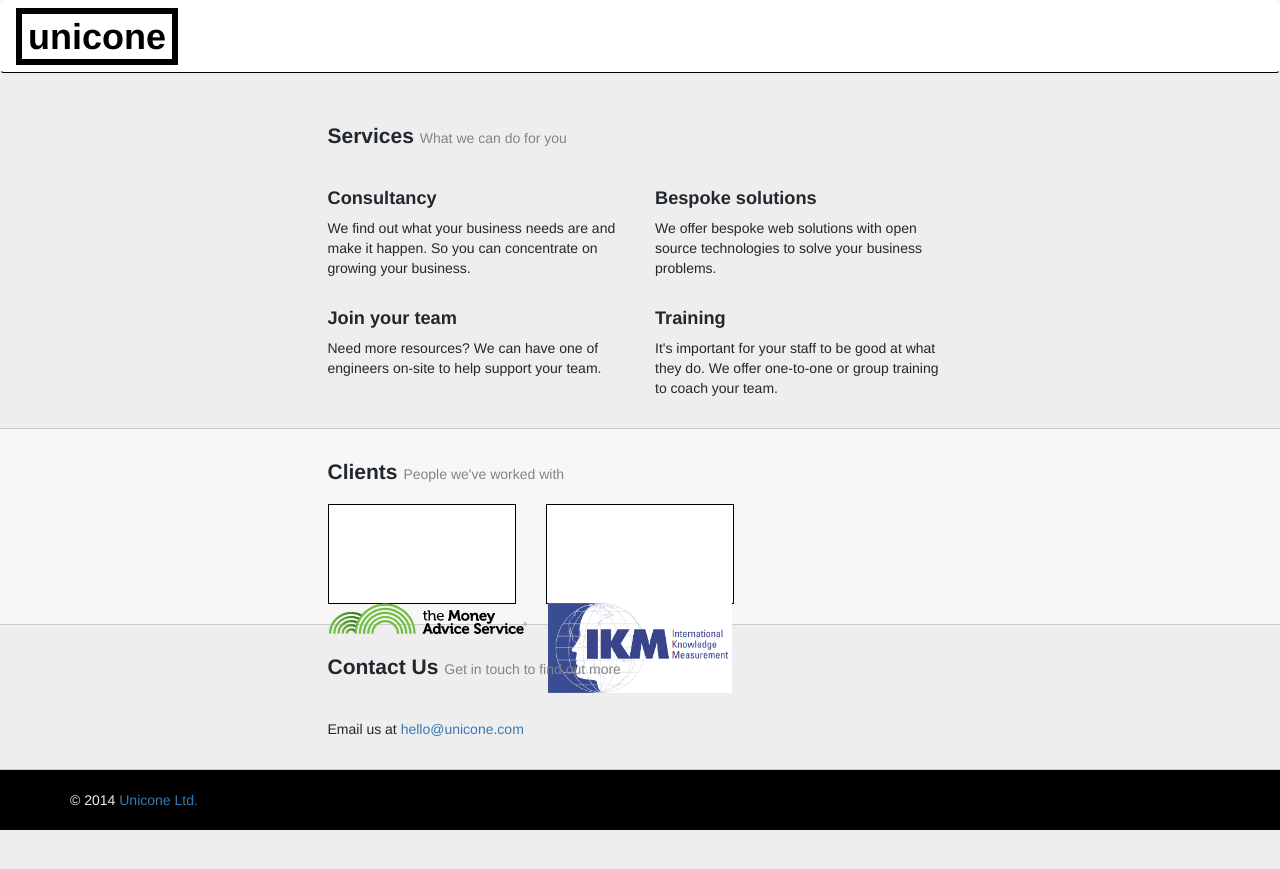
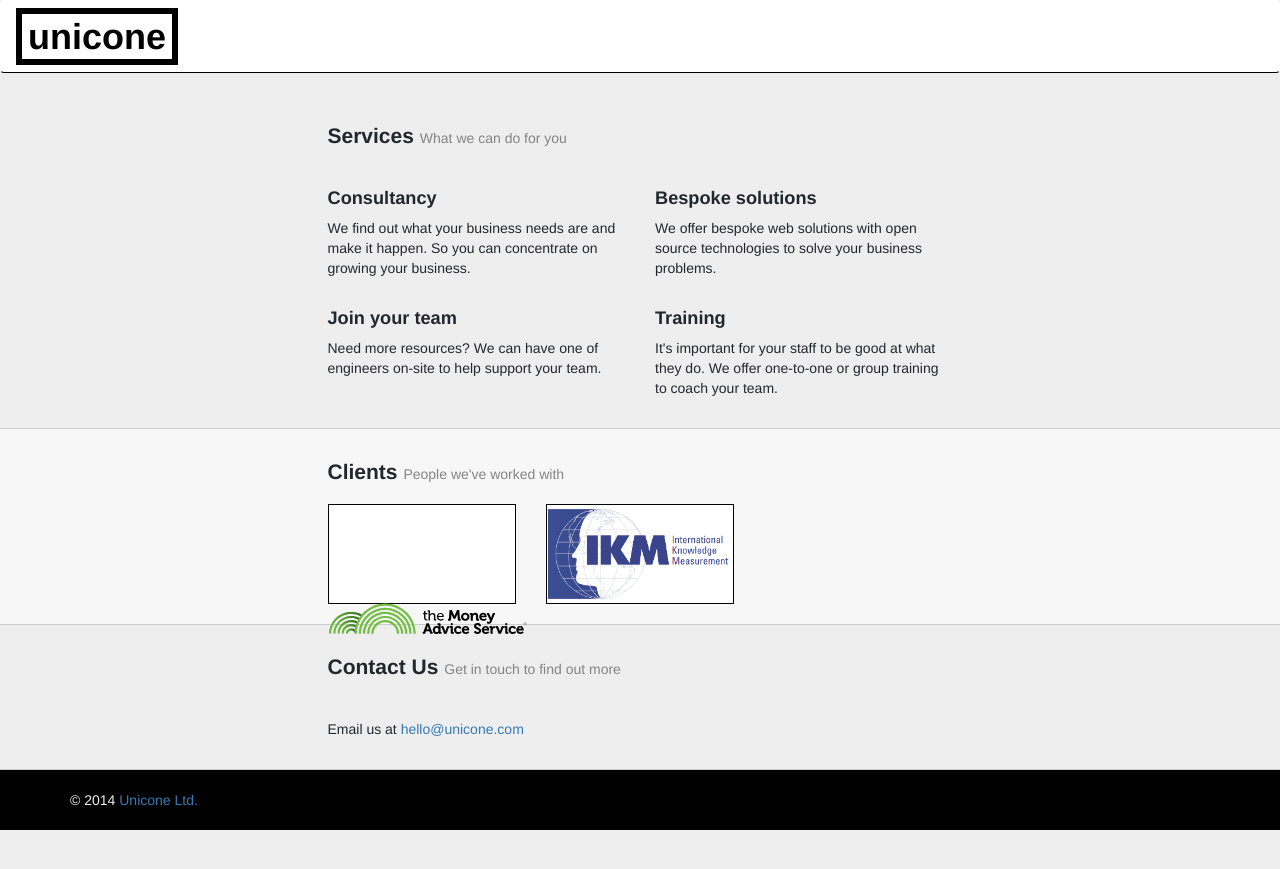
Before and after one commit to unicone/unicone.github.io, a Jekyll site: the page built from index.html, in a window 1280 px wide. Shown: the top 869 px of the page. Built offline with Jekyll 4.4.1, drawn with Linux system fonts in a browser that asks for light colours; nearby versions of some CDN libraries; some web fonts are replaced; the list of posts is cut into pages by our own code.

Commit message:
fix logos not middle vertical aligned

```diff
--- a/index.html
+++ b/index.html
@@ -81,14 +81,12 @@
 
       <div class="col-md-2">
         <div class="client-logo">
-          <div class="height-helper"></div>
-          <img src="/images/clients/mas.svg" alt="Money Advice Service Logo">
+          <span class="height-helper"></span><img src="/images/clients/mas.svg" alt="Money Advice Service Logo">
         </div>
       </div>
       <div class="col-md-2">
         <div class="client-logo">
-          <div class="height-helper"></div>
-          <img src="/images/clients/ikm.png" alt="">
+          <span class="height-helper"></span><img src="/images/clients/ikm.png" alt="">
         </div>
       </div>
     </div>
```
